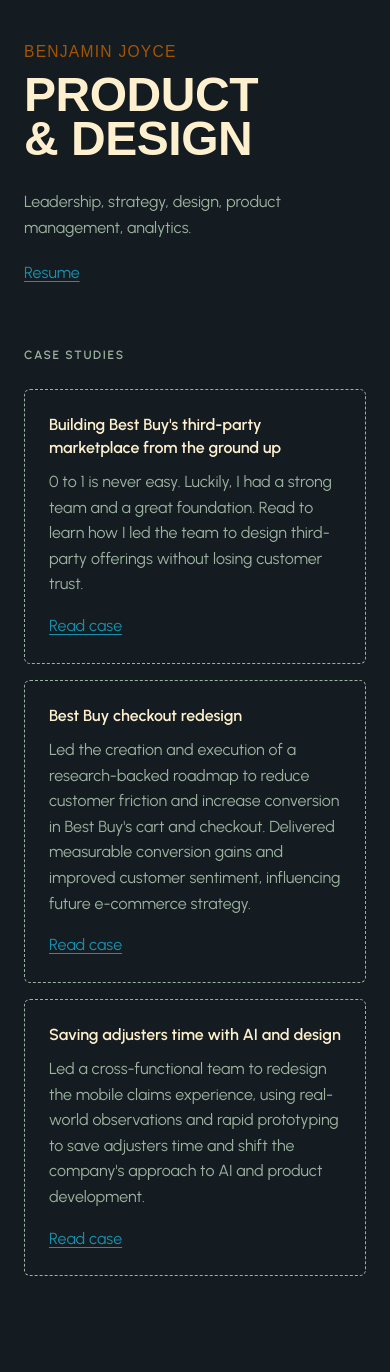
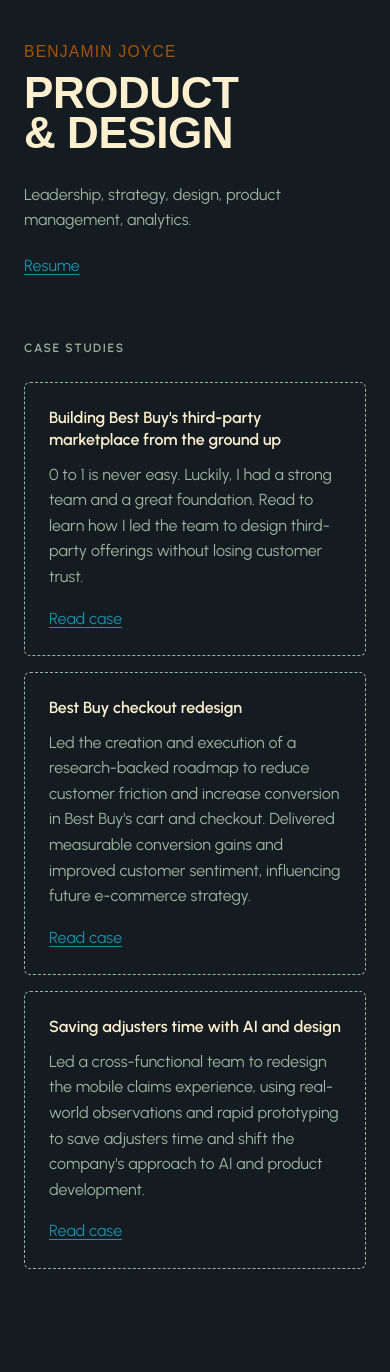
Before and after one commit to benjoycect/benjoycect.github.io, a Jekyll site: the page index.html, which Jekyll copies as it is, in a window 390 px wide. Built offline with Jekyll 4.4.1, drawn with Linux system fonts in a browser that asks for light colours; some web fonts are replaced; Markdown is read by kramdown in place of the engine named in the settings.

Commit message:
Update index.html

```diff
--- a/index.html
+++ b/index.html
@@ -73,7 +73,7 @@
 
     .hero__title {
       font-family: 'Climate Crisis', sans-serif;
-      font-size: clamp(2rem, 3rem, 4rem);
+      font-size: clamp(2rem, 2.75rem, 4rem);
       color: var(--cream);
       line-height: 0.92;
       text-transform: uppercase;
```
